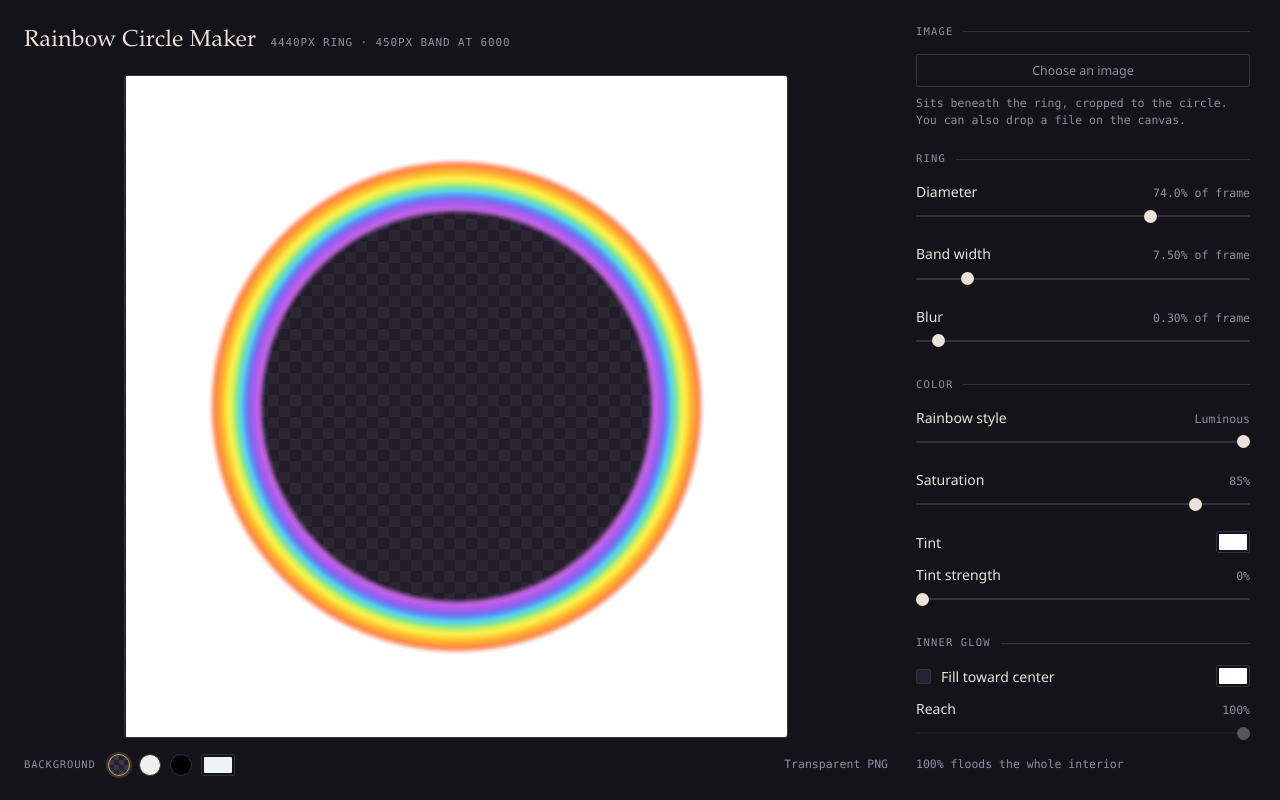
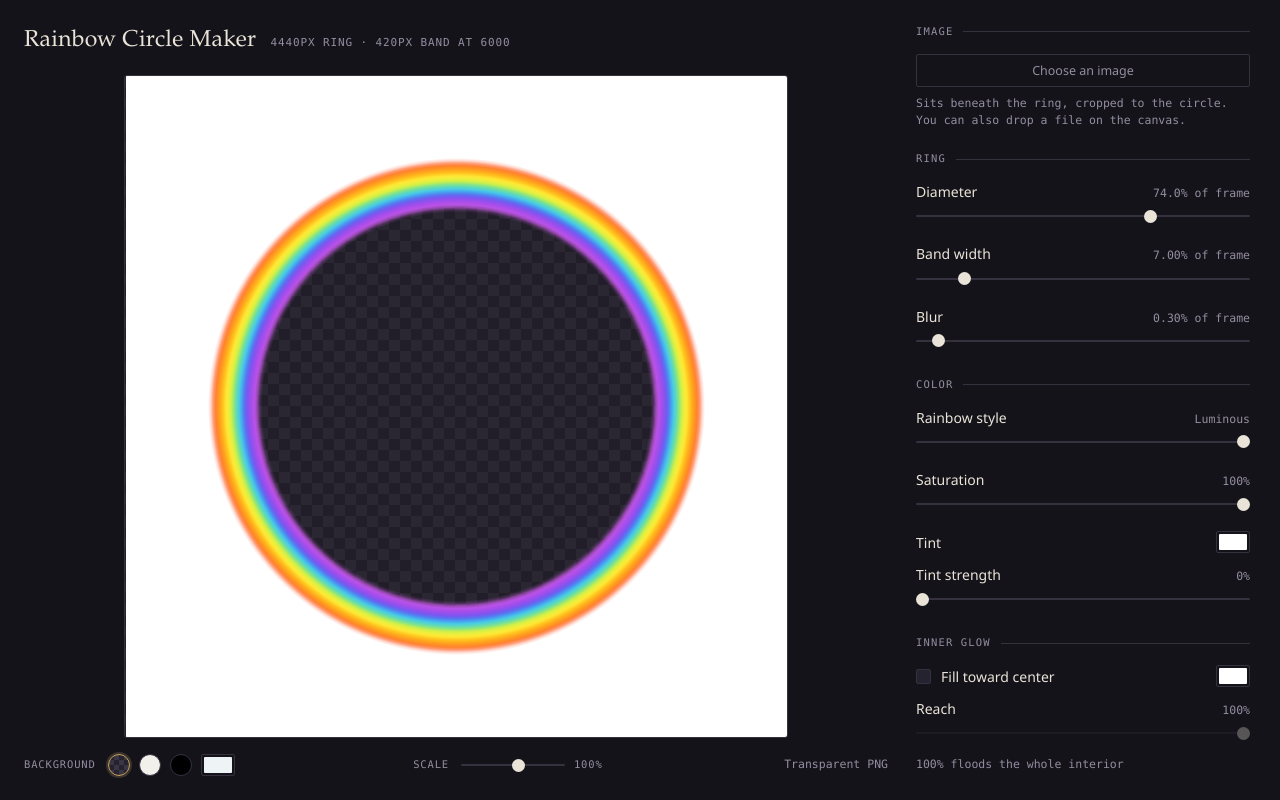
Before and after one commit to Protectress/rainbow-circle-maker, a plain HTML site: page index.html in a window 1280 px wide. Drawn offline with Linux system fonts and the light colour scheme.

Commit message:
Semi final update to index.html

```diff
--- a/index.html
+++ b/index.html
@@ -319,6 +319,11 @@
         <button class="chip c-black"   data-bg="#000000" aria-pressed="false" title="Black"></button>
         <input type="color" id="bgcolor" value="#eef4f6" title="Custom colour">
       </div>
+      <div class="backdrops">
+        <span>Scale</span>
+        <input type="range" id="fill" min="50" max="140" step="1" value="100" style="width:104px">
+        <span class="val" id="v-fill"></span>
+      </div>
       <div class="readout" id="bgnote">Baked into the export</div>
     </div>
   </section>
@@ -358,7 +363,7 @@
 
       <div class="row">
         <div class="rowhead"><label for="width">Band width</label><span class="val" id="v-width"></span></div>
-        <input type="range" id="width" min="0.5" max="50" step="0.25" value="7.4">
+        <input type="range" id="width" min="0.5" max="50" step="0.25" value="7">
       </div>
 
       <div class="row">
@@ -377,7 +382,7 @@
 
       <div class="row">
         <div class="rowhead"><label for="sat">Saturation</label><span class="val" id="v-sat"></span></div>
-        <input type="range" id="sat" min="0" max="100" step="1" value="85">
+        <input type="range" id="sat" min="0" max="100" step="1" value="100">
       </div>
 
       <div class="inline">
@@ -498,9 +503,9 @@
   var imgPos   = {x:0, y:0};
 
   var DEFAULTS = {
-    diameter:74, width:7.4, blur:0.28,
+    diameter:74, width:7, blur:0.28, fill:100,
     bgmode:'none', bgcolor:'#eef4f6',
-    style:100, sat:85, tintcolor:'#ffffff', tint:0,
+    style:100, sat:100, tintcolor:'#ffffff', tint:0,
     inneron:false, innercolor:'#ffffff', innerwidth:100,
     outeron:true,  outercolor:'#ffffff', outerwidth:100
   };
@@ -603,6 +608,7 @@
       width:      parseFloat(el('width').value),
       blur:       parseFloat(el('blur').value),
       bg:         el('bgmode').value,
+      fill:       parseFloat(el('fill').value)/100,
       img:        userImg,
       ix:         imgPos.x,
       iy:         imgPos.y,
@@ -639,12 +645,19 @@
 
   function geometry(size, p){
     var c = size/2;
-    var outerR = size * p.diameter / 200;
-    var ringW  = Math.min(size * p.width / 100, outerR);
+
+    // Scale multiplies the whole composition — band, thickness and feather
+    // together — so the artwork grows or shrinks against the background
+    // without changing its proportions. Diameter and band width remain the
+    // proportion controls; this one is the zoom.
+    var fill = (p.fill == null ? 1 : p.fill);
+
+    var outerR = size * p.diameter / 200 * fill;
+    var ringW  = Math.min(size * p.width / 100 * fill, outerR);
     var blurPx   = size * p.blur / 100;
     var splitPx  = size * BLUR_SPLIT / 100;
-    var feather  = Math.min(blurPx, splitPx) * 2;
-    var gauss    = Math.max(0, blurPx - splitPx);
+    var feather  = Math.min(blurPx, splitPx) * 2 * fill;
+    var gauss    = Math.max(0, blurPx - splitPx) * fill;
     var k = 1;
 
     // Fit guards the band alone — diameter plus its feather plus the tail of
@@ -840,7 +853,7 @@
   // permissions) it silently does nothing and the tool works as normal.
 
   var SETTINGS_KEY = 'rainbow-circle-maker/settings';
-  var SAVED_FIELDS = ['diameter','width','blur','bgmode','bgcolor',
+  var SAVED_FIELDS = ['diameter','width','blur','fill','bgmode','bgcolor',
                       'style','sat','tint','tintcolor',
                       'inneron','innercolor','innerwidth',
                       'outeron','outercolor','outerwidth','iscale','irot'];
@@ -1066,6 +1079,7 @@
     el('v-diameter').textContent   = p.diameter.toFixed(1) + '% of frame';
     el('v-width').textContent      = p.width.toFixed(2) + '% of frame';
     el('v-blur').textContent       = p.blur.toFixed(2) + '% of frame';
+    el('v-fill').textContent       = Math.round(p.fill*100) + '%';
     el('v-iscale').textContent     = Math.round(p.iscale*100) + '%';
     el('v-irot').textContent       = (p.irot > 0 ? '+' : '') + p.irot + '\u00B0';
     el('v-sat').textContent        = Math.round(p.sat*100) + '%';
@@ -1118,7 +1132,7 @@
 
   /* ---------- wiring ---------- */
 
-  var inputs = ['diameter','width','blur','style','sat','tint','tintcolor',
+  var inputs = ['diameter','width','blur','fill','style','sat','tint','tintcolor',
                 'inneron','innercolor','innerwidth',
                 'outeron','outercolor','outerwidth'];
 
```
